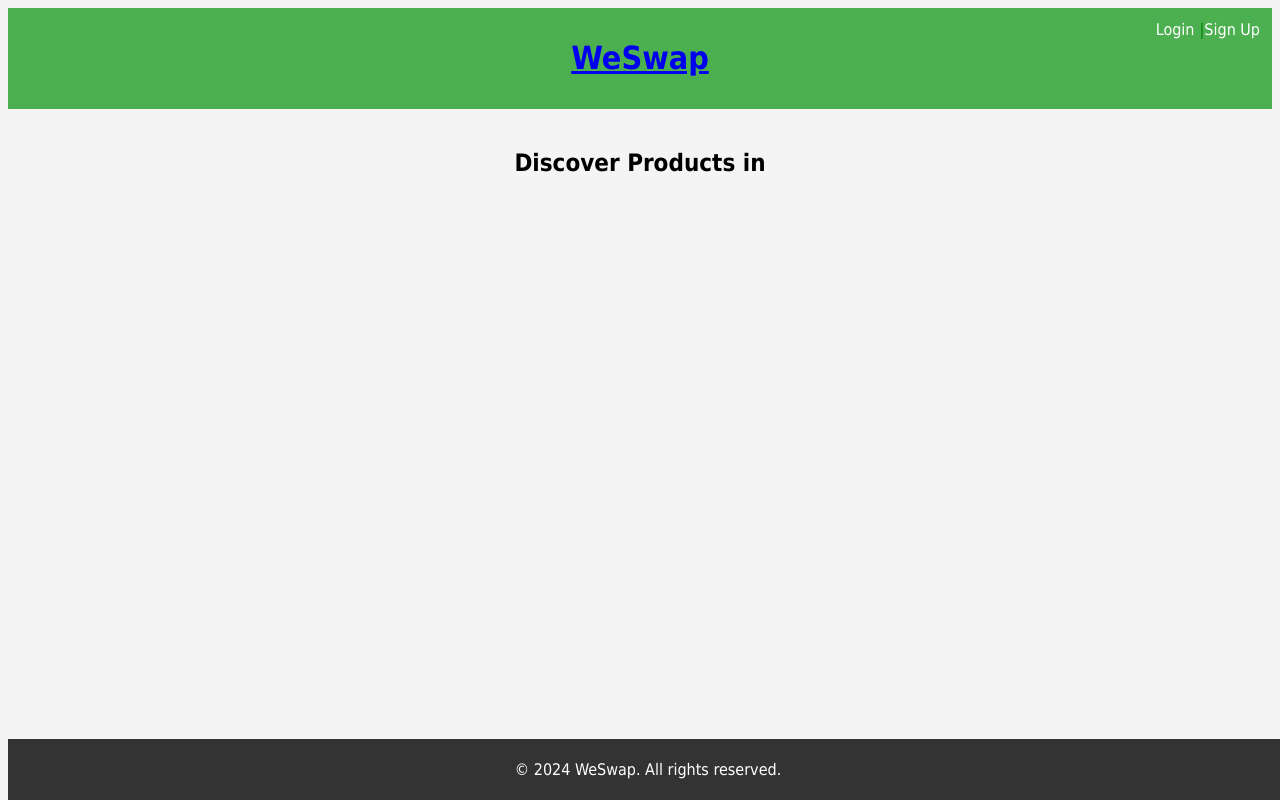
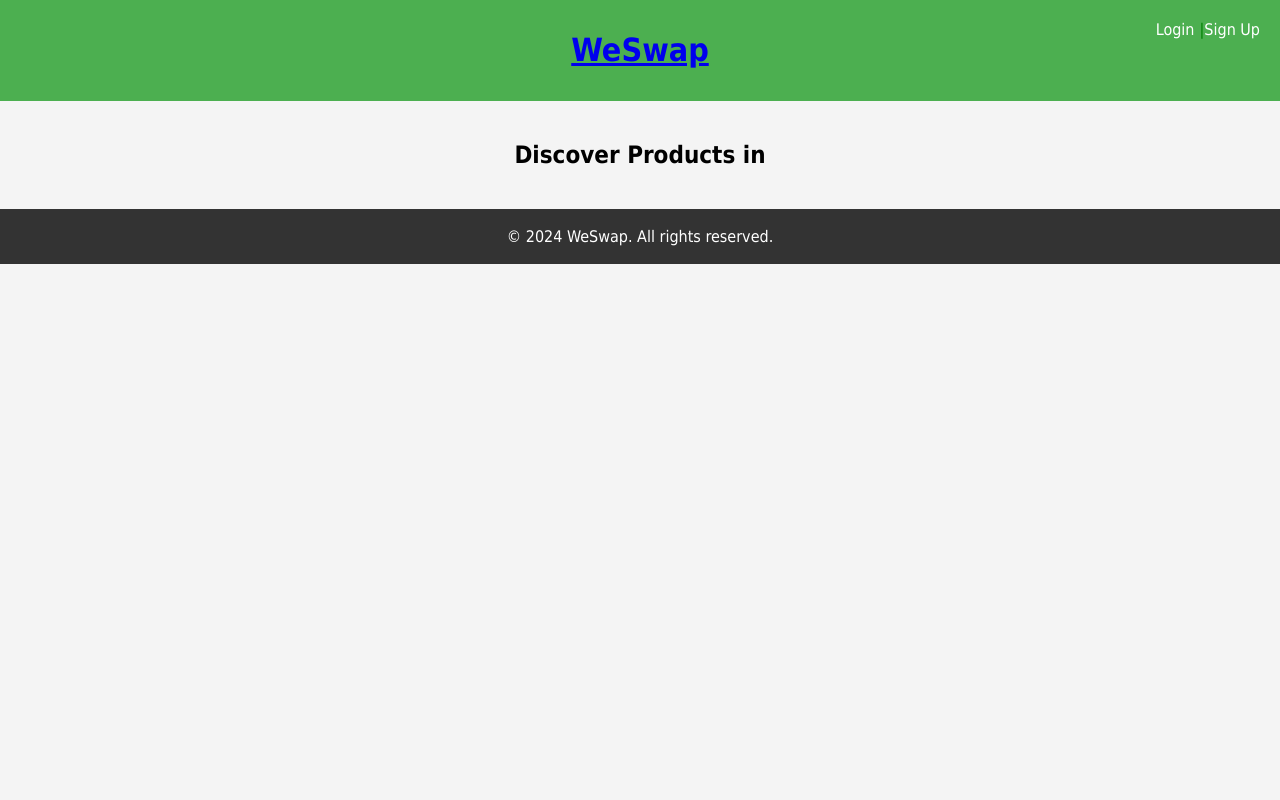
Before and after one commit to HimakarN/weSwap, a Django app: page /discovery/ in a window 1280 px wide. Run offline with Django 5.2, Linux system fonts and the light colour scheme; data that the repository does not hold is empty.

Commit message:
No page refresh on for slides dots clicks Non-sticky footer Made margin of global body to 0

```diff
--- a/weswap/explore/static/explore/css/style.css
+++ b/weswap/explore/static/explore/css/style.css
@@ -2,7 +2,9 @@
 body {
     display: block;
     font-family: Tahoma, sans-serif;
-    padding: 0px;
+    padding: 0;
+    margin:0;
+
     background-color: #f4f4f4;
 }
 
@@ -95,9 +97,10 @@
 footer {
     background-color: #333;
     color: white;
-    padding: 5px 0;
+    padding: 2px 0;
     text-align: center;
-    position: fixed;
-    bottom: 0;
     width: 100%;
+    display: flex;
+    justify-content: center;
+    align-items: center;
 }
--- a/weswap/weswap/settings.py
+++ b/weswap/weswap/settings.py
@@ -79,9 +79,9 @@
     'ENGINE': 'django.db.backends.postgresql',
     'NAME': 'weswapdb',
     'USER': 'postgres',
-    'PASSWORD': 'N sskr@PG',
+    'PASSWORD': '1234',
     'HOST': 'localhost',
-    'PORT': '5433',
+    'PORT': '5432',
 }}
 
 
```
Also changed, not shown: weswap/explore/static/explore/js/slider.js (+7 -0 lines), weswap/explore/templates/explore/base.html (+4 -3 lines).
